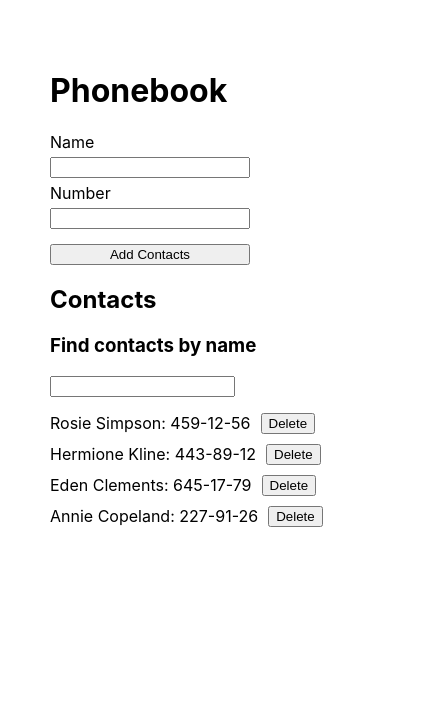
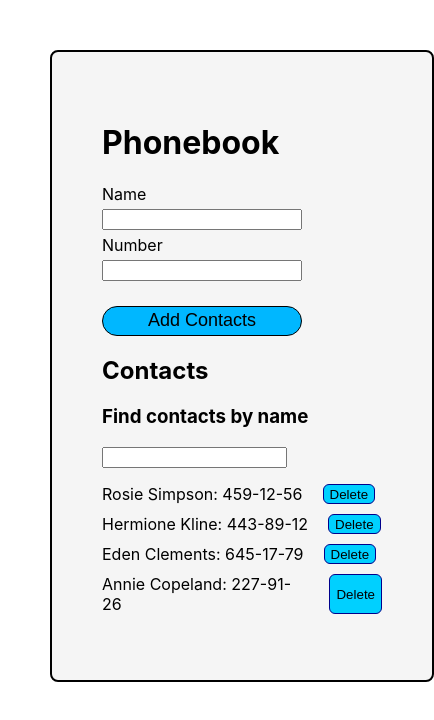
Before and after one commit to Serhiy75/react-hw-07-phonebook, a React (Create React App) app: page / in a window 390 px wide. Shown: the top 720 px of the page, 434 px wide, since content can reach past the window. Built offline with nearby package versions, Linux system fonts and the light colour scheme.

Commit message:
hw-2/2 phonebook done

```diff
--- a/src/components/App.module.css
+++ b/src/components/App.module.css
@@ -1,3 +1,9 @@
 .container{
     padding: 50px;
+    border: 2px solid black;
+    width: 280px;
+    margin-top: 50px;
+    margin-left: 50px;
+    border-radius: 8px;
+    background-color: whitesmoke;
 }
--- a/src/components/ContactList/ContactList.module.css
+++ b/src/components/ContactList/ContactList.module.css
@@ -10,10 +10,16 @@ padding: 0;
 }
 .listitem{
     display: flex;
-    gap: 10px;
+    gap: 20px;
+
 
 
 }
 .btn{
+border: 1px solid darkblue;
+border-radius: 6px;
+background-color: rgb(0, 208, 255);
+margin-left: auto;
+margin-right: 0px;
 
 }
--- a/src/components/FormContacts/FormContact.module.css
+++ b/src/components/FormContacts/FormContact.module.css
@@ -6,5 +6,10 @@
 
 }
 .formbtn{
-    margin-top: 10px;
+    margin-top: 20px;
+    background-color: rgb(0, 183, 255);
+    height: 30px;
+    border-radius: 40px;
+    border: 1px solid black;
+    font-size: 18px;
 }
```
